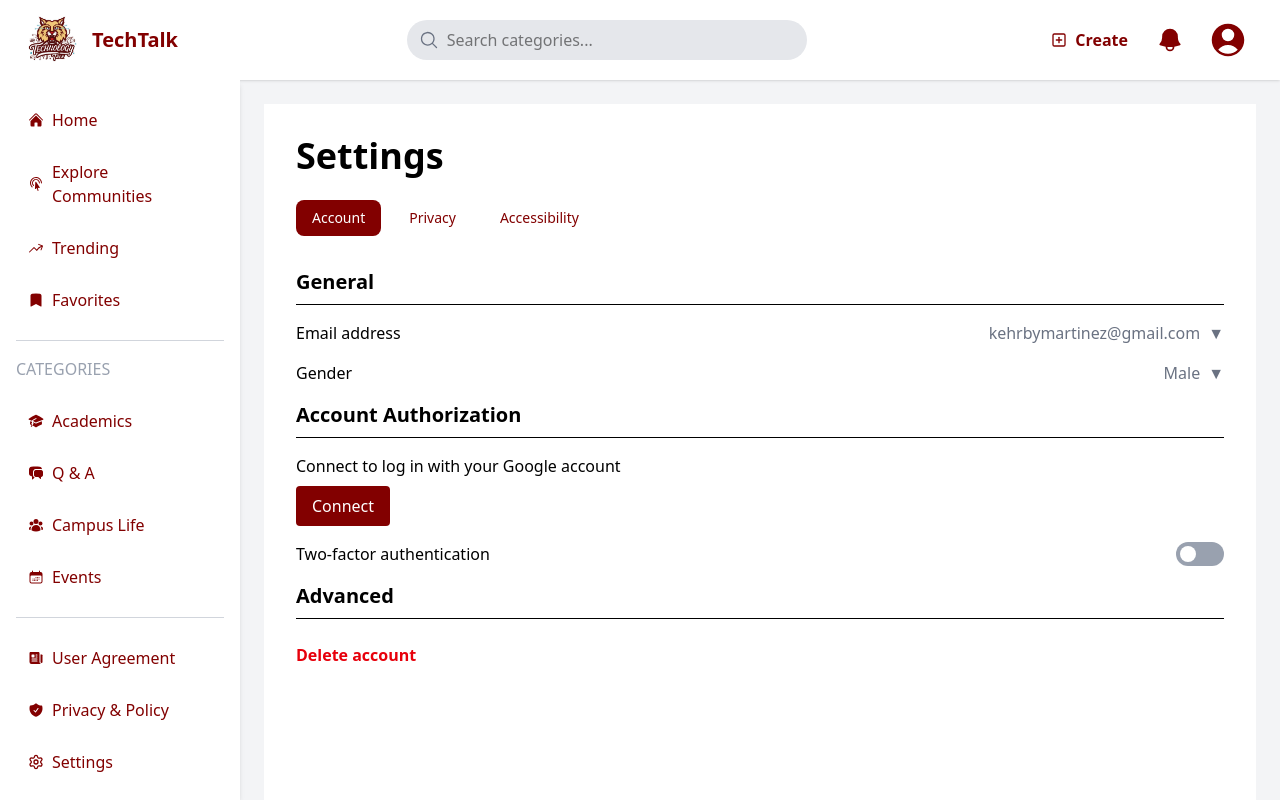
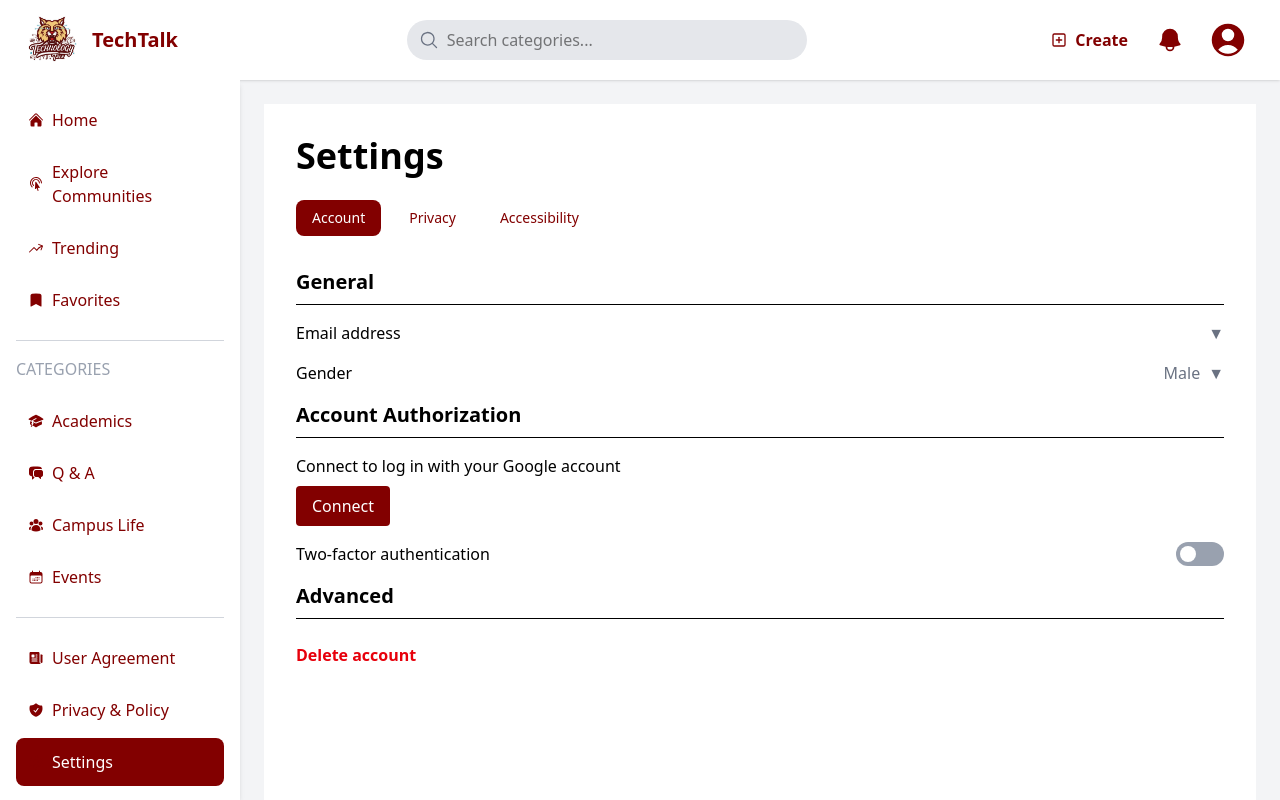
Before and after one commit to ivebaan/Technology-Talk, a React (Vite) app in the folder tech-talk/: page /app/settings in a window 1280 px wide. Built offline with nearby package versions, Linux system fonts and the light colour scheme.

Commit message:
Added routing for settings and privacy&policy feature.

```diff
--- a/tech-talk/src/App.jsx
+++ b/tech-talk/src/App.jsx
@@ -28,7 +28,7 @@ function App() {
             <Route path="settings" element={<Settings />} />
             <Route path="create-post" element={<CreatePost />} />
             <Route path="profile" element={<Profile />} />
-            <Route path="privacypolicy" element={<PrivacyPolicy />} />
+            <Route path="privacy-policy" element={<PrivacyPolicy />} />
           </Route>
         </Routes>
       </BrowserRouter>
--- a/tech-talk/src/layout/Layout.jsx
+++ b/tech-talk/src/layout/Layout.jsx
@@ -208,15 +208,35 @@ function Layout() {
               <NewspaperIcon className="h-4 w-4 text-[#820000]" />
               <span className="text-[#820000] font-medium">User Agreement</span>
             </li>
-            <li className="flex items-center gap-2 p-3 hover:bg-gray-200 rounded-lg cursor-pointer">
-              <ShieldCheckIcon className="h-4 w-4 text-[#820000]" />
-              <span className="text-[#820000] font-medium">
-                Privacy & Policy
-              </span>
+            <li>
+              <NavLink
+                to="/app/privacy-policy"
+                className={({ isActive }) =>
+                  `flex items-center gap-2 p-3 rounded-lg cursor-pointer transition-all duration-300 ${
+                    isActive
+                      ? "bg-[#820000] text-white"
+                      : "hover:bg-gray-200 text-[#820000]"
+                  }`
+                }
+              >
+                <ShieldCheckIcon className="h-4 w-4 text-[#820000]" />
+                <span className="font-medium">Privacy & Policy</span>
+              </NavLink>
             </li>
-            <li className="flex items-center gap-2 p-3 hover:bg-gray-200 rounded-lg cursor-pointer">
-              <SettingsIcon className="h-4 w-4 text-[#820000]" />
-              <span className="text-[#820000] font-medium">Settings</span>
+            <li>
+              <NavLink
+                to="/app/settings"
+                className={({ isActive }) =>
+                  `flex items-center gap-2 p-3 rounded-lg cursor-pointer transition-all duration-300 ${
+                    isActive
+                      ? "bg-[#820000] text-white"
+                      : "hover:bg-gray-200 text-[#820000]"
+                  }`
+                }
+              >
+                <SettingsIcon className="h-4 w-4 text-[#820000]" />
+                <span className="font-medium">Settings</span>
+              </NavLink>
             </li>
           </ul>
         </aside>
--- a/tech-talk/src/pages/Settings.jsx
+++ b/tech-talk/src/pages/Settings.jsx
@@ -1,7 +1,9 @@
-import React, { useState } from "react";
+import React, { useState, useContext } from "react";
+import { UserContext } from "../context/UserContext";
 
 const Settings = () => {
   const categories = ["Account", "Privacy", "Accessibility"];
+  const { currentUser } = useContext(UserContext);
 
   const [activeCategory, setActiveCategory] = useState("Account");
 
@@ -22,10 +24,13 @@ const Settings = () => {
   const [allowFollow, setAllowFollow] = useState(true);
   const [showInSearch, setShowInSearch] = useState(true);
   const [chatRequests, setChatRequests] = useState("Everyone"); // dropdown for chat requests
-  const [blockedAccounts, setBlockedAccounts] = useState(["user123", "user456"]); // example blocked list
-  const [showChatRequestsDropdown, setShowChatRequestsDropdown] = useState(false);
+  const [blockedAccounts, setBlockedAccounts] = useState([
+    "user123",
+    "user456",
+  ]); // example blocked list
+  const [showChatRequestsDropdown, setShowChatRequestsDropdown] =
+    useState(false);
   const [showBlockedList, setShowBlockedList] = useState(false);
-
 
   const renderContent = () => {
     switch (activeCategory) {
@@ -33,7 +38,9 @@ const Settings = () => {
         return (
           <div className="text-maroon-900">
             {/* SECTION: General */}
-            <h2 className="text-xl font-bold mb-4 text-maroon-800 border-b pb-2">General</h2>
+            <h2 className="text-xl font-bold mb-4 text-maroon-800 border-b pb-2">
+              General
+            </h2>
 
             {/* Email */}
             <div className="mb-4">
@@ -43,7 +50,7 @@ const Settings = () => {
               >
                 <span>Email address</span>
                 <div className="flex items-center gap-2 text-gray-500">
-                  <span>{email}</span>
+                  <span>{currentUser?.email}</span>
                   <span>{showEmail ? "▲" : "▼"}</span>
                 </div>
               </div>
@@ -70,7 +77,6 @@ const Settings = () => {
                 </div>
               )}
             </div>
-
 
             {/* Gender */}
             <div className="mb-4">
@@ -108,7 +114,9 @@ const Settings = () => {
             </div>
 
             {/* SECTION: Account Authorization */}
-            <h2 className="text-xl font-bold mb-4 text-maroon-800 border-b pb-2">Account Authorization</h2>
+            <h2 className="text-xl font-bold mb-4 text-maroon-800 border-b pb-2">
+              Account Authorization
+            </h2>
 
             {/* Google Login */}
             <div className="mb-4">
@@ -146,7 +154,9 @@ const Settings = () => {
             </div>
 
             {/* SECTION: Advanced */}
-            <h2 className="text-xl font-bold mb-4 text-maroon-800 border-b pb-2">Advanced</h2>
+            <h2 className="text-xl font-bold mb-4 text-maroon-800 border-b pb-2">
+              Advanced
+            </h2>
 
             {/* Delete Account */}
             <div className="pt-2">
@@ -163,13 +173,18 @@ const Settings = () => {
             {/* Privacy Section */}
             <div className="text-maroon-900">
               {/* SECTION: Social interactions */}
-            <h2 className="text-xl font-bold mb-4 text-maroon-800 border-b pb-2">Social interactions</h2>
+              <h2 className="text-xl font-bold mb-4 text-maroon-800 border-b pb-2">
+                Social interactions
+              </h2>
 
               {/* Allow people to follow you */}
               <div className="mb-4 flex justify-between items-center">
                 <div>
                   <p className="font-semibold">Allow people to follow you</p>
-                <p className="text-gray-500 text-sm">Let people follow you to see your profile posts in their home feed</p>
+                  <p className="text-gray-500 text-sm">
+                    Let people follow you to see your profile posts in their
+                    home feed
+                  </p>
                 </div>
                 <label className="relative inline-block w-12 h-6">
                   <input
@@ -195,10 +210,16 @@ const Settings = () => {
               <div className="mb-4">
                 <div
                   className="flex justify-between items-center cursor-pointer"
-                onClick={() => setShowChatRequestsDropdown(!showChatRequestsDropdown)}
+                  onClick={() =>
+                    setShowChatRequestsDropdown(!showChatRequestsDropdown)
+                  }
                 >
-                <p className="font-semibold">Who can send you chat requests</p>
-                <span className="text-gray-500">{chatRequests} {showChatRequestsDropdown ? "▲" : "▼"}</span>
+                  <p className="font-semibold">
+                    Who can send you chat requests
+                  </p>
+                  <span className="text-gray-500">
+                    {chatRequests} {showChatRequestsDropdown ? "▲" : "▼"}
+                  </span>
                 </div>
 
                 {showChatRequestsDropdown && (
@@ -207,7 +228,9 @@ const Settings = () => {
                       <button
                         key={option}
                         className={`text-left px-3 py-1 rounded hover:bg-gray-200 ${
-                        chatRequests === option ? "font-bold text-[#820000]" : ""
+                          chatRequests === option
+                            ? "font-bold text-[#820000]"
+                            : ""
                         }`}
                         onClick={() => {
                           setChatRequests(option);
@@ -233,13 +256,22 @@ const Settings = () => {
 
                 {showBlockedList && (
                   <div className="mt-2 ml-2 border p-2 rounded bg-gray-50 max-h-40 overflow-y-auto">
-                  {blockedAccounts.length === 0 && <p className="text-gray-500">No blocked accounts</p>}
+                    {blockedAccounts.length === 0 && (
+                      <p className="text-gray-500">No blocked accounts</p>
+                    )}
                     {blockedAccounts.map((user, index) => (
-                    <div key={index} className="flex justify-between items-center py-1">
+                      <div
+                        key={index}
+                        className="flex justify-between items-center py-1"
+                      >
                         <span>{user}</span>
                         <button
                           className="text-red-600 px-2 py-0.5 rounded hover:bg-red-100"
-                        onClick={() => setBlockedAccounts(blockedAccounts.filter(u => u !== user))}
+                          onClick={() =>
+                            setBlockedAccounts(
+                              blockedAccounts.filter((u) => u !== user)
+                            )
+                          }
                         >
                           Unblock
                         </button>
@@ -252,7 +284,10 @@ const Settings = () => {
                       className="border px-2 py-1 mt-2 w-full rounded"
                       onKeyDown={(e) => {
                         if (e.key === "Enter" && e.target.value) {
-                        setBlockedAccounts([...blockedAccounts, e.target.value]);
+                          setBlockedAccounts([
+                            ...blockedAccounts,
+                            e.target.value,
+                          ]);
                           e.target.value = "";
                         }
                       }}
@@ -261,15 +296,18 @@ const Settings = () => {
                 )}
               </div>
 
-
               {/* SECTION: Discoverability */}
-            <h2 className="text-xl font-bold mb-4 text-maroon-800 border-b pb-2">Discoverability</h2>
+              <h2 className="text-xl font-bold mb-4 text-maroon-800 border-b pb-2">
+                Discoverability
+              </h2>
 
               {/* Show up in search results */}
               <div className="mb-4 flex justify-between items-center">
                 <div>
                   <p className="font-semibold">Show up in search results</p>
-                <p className="text-gray-500 text-sm">Allow search engines to link to your profile</p>
+                  <p className="text-gray-500 text-sm">
+                    Allow search engines to link to your profile
+                  </p>
                 </div>
                 <label className="relative inline-block w-12 h-6">
                   <input
@@ -292,7 +330,9 @@ const Settings = () => {
               </div>
 
               {/* SECTION: Advanced */}
-            <h2 className="text-xl font-bold mb-4 text-maroon-800 border-b pb-2">Advanced</h2>
+              <h2 className="text-xl font-bold mb-4 text-maroon-800 border-b pb-2">
+                Advanced
+              </h2>
 
               <div className="pt-2">
                 <button className="text-red-600 font-semibold hover:underline">
@@ -306,8 +346,12 @@ const Settings = () => {
       case "Accessibility":
         return (
           <div>
-            <h2 className="text-2xl font-bold mb-4 text-maroon-800">Accessibility</h2>
-            <p className="text-maroon-900">Adjust accessibility features to improve usability.</p>
+            <h2 className="text-2xl font-bold mb-4 text-maroon-800">
+              Accessibility
+            </h2>
+            <p className="text-maroon-900">
+              Adjust accessibility features to improve usability.
+            </p>
           </div>
         );
 
```
Lines whose indentation alone changed are shown as unchanged.
